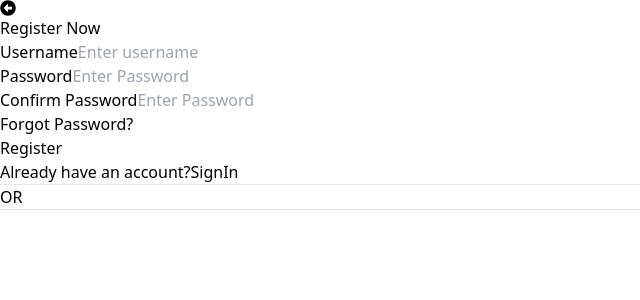
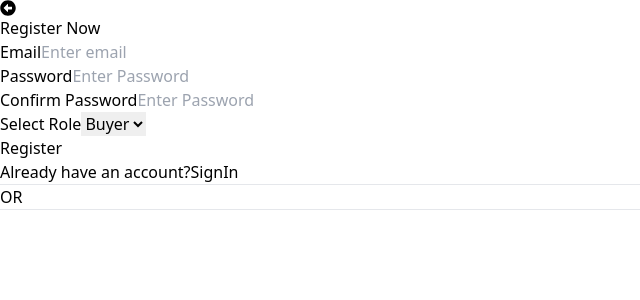
Before and after one commit to meizan2142/Gadget-Shop-Frontend, a React (Vite) app: page /signup in a window 1280 px wide. Shown: the top 300 px of the page, without its empty margins (0-640 px from the left). Built offline with nearby package versions, Linux system fonts and the light colour scheme.

Commit message:
Login and Register page is created

```diff
--- a/package.json
+++ b/package.json
@@ -10,6 +10,7 @@
     "preview": "vite preview"
   },
   "dependencies": {
+    "axios": "^1.7.7",
     "firebase": "^11.0.1",
     "localforage": "^1.10.0",
     "match-sorter": "^8.0.0",
--- a/src/pages/LogIn/LogIn.jsx
+++ b/src/pages/LogIn/LogIn.jsx
@@ -1,41 +1,63 @@
 import { NavLink } from 'react-router-dom';
 import { FaArrowAltCircleLeft } from "react-icons/fa";
+import { useForm } from 'react-hook-form';
 const LogIn = () => {
+    const {
+        register,
+        handleSubmit,
+        formState: { errors },
+    } = useForm()
+    const onSubmit = (data) => {
+        const email = data.email;
+        const password = data.password;
+        const select = data.select;
+        const userInfo = { email, password, select }
+        console.log(userInfo);
+        // axios.post('http://localhost:4000/users', {userInfo})
+        // .then(res => {
+        //     console.log(res);
+        // })
+        // .catch(error => {
+        //     console.log(error);
+        // })
+    }
     return (
         <div className="mx-auto w-full max-w-md space-y-4 rounded-lg border bg-white p-10 my-36">
             <div className='text-3xl'>
-            <NavLink to='/'><FaArrowAltCircleLeft /></NavLink>
+                <NavLink to='/'><FaArrowAltCircleLeft /></NavLink>
             </div>
             <h1 className="text-3xl font-semibold">Sign In</h1>
-            <form action="#" className="space-y-6">
+            <form onSubmit={handleSubmit(onSubmit)} className="space-y-6">
                 <div className="space-y-2 text-sm text-zinc-700 dark:text-zinc-300">
-                    <label htmlFor="username_2" className="block font-medium">
-                        Username
+                    <label htmlFor="Email" className="block font-medium">
+                        Email
                     </label>
                     <input
-                        className="flex h-10 w-full rounded-md border px-3 py-2 text-sm focus:ring-1 focus-visible:outline-none dark:border-zinc-700"
-                        id="username_2"
-                        placeholder="Enter username"
-                        name="username"
+                        className="flex h-10 w-full rounded-md border px-3 py-2 text-sm focus:ring-1 text-black focus-visible:outline-none dark:border-zinc-700"
+                        id="Email"
+                        placeholder="Enter email"
+                        {...register('email', { 'required': true })}
                         type="text"
                     />
+                    {errors.email?.type === 'required' && (
+                        <p className='text-red-400'>Name is required</p>
+                    )}
                 </div>
                 <div className="space-y-2 text-sm text-zinc-700 dark:text-zinc-300">
-                    <label htmlFor="password_2" className="block font-medium">
+                    <label htmlFor="password" className="block font-medium">
                         Password
                     </label>
                     <input
-                        className="flex h-10 w-full rounded-md border px-3 py-2 text-sm focus:ring-1 focus-visible:outline-none dark:border-zinc-700"
-                        id="password_2"
+                        className="flex h-10 w-full rounded-md border px-3 py-2 text-sm focus:ring-1 text-black focus-visible:outline-none dark:border-zinc-700"
                         placeholder="Enter Password"
-                        name="password"
+                        {...register('password', { required: true, minLength: 6 })}
                         type="password"
                     />
-                    <div className="flex justify-end text-xs">
-                        <a href="#" className="text-zinc-700 hover:underline dark:text-zinc-300">
-                            Forgot Password?
-                        </a>
-                    </div>
+                    {
+                        errors.password?.type === 'minLength' && (
+                            <p className='text-red-400'>Password length must have at least 6 characters</p>
+                        )
+                    }
                 </div>
                 <button className="w-1/2  rounded-md bg-cyan-500 mx-[90px] px-4 py-2 text-white transition-colors ">Submit</button>
             </form>
--- a/src/pages/Register/Register.jsx
+++ b/src/pages/Register/Register.jsx
@@ -1,16 +1,27 @@
 import { NavLink } from 'react-router-dom';
 import { useForm } from "react-hook-form"
 import { FaArrowAltCircleLeft } from 'react-icons/fa';
+// import axios from 'axios';
 const Register = () => {
     const {
         register,
         handleSubmit,
-        // watch,
+        watch,
         formState: { errors },
     } = useForm()
     const onSubmit = (data) => {
-        console.log(data, "I'm Here");
-
+        const email = data.email;
+        const password = data.password;
+        const select = data.select;
+        const userInfo = { email, password, select }
+        console.log(userInfo);
+        // axios.post('http://localhost:4000/users', {userInfo})
+        // .then(res => {
+        //     console.log(res);
+        // })
+        // .catch(error => {
+        //     console.log(error);
+        // })
     }
     return (
         <div className="mx-auto w-full max-w-md space-y-4 rounded-lg border bg-white p-10 my-36">
@@ -20,48 +31,72 @@ const Register = () => {
             <h1 className="text-3xl font-semibold">Register Now</h1>
             <form onSubmit={handleSubmit(onSubmit)} className="space-y-6">
                 <div className="space-y-2 text-sm text-zinc-700 dark:text-zinc-300">
-                    <label htmlFor="username_2" className="block font-medium">
-                        Username
+                    <label htmlFor="Email" className="block font-medium">
+                        Email
                     </label>
                     <input
                         className="flex h-10 w-full rounded-md border px-3 py-2 text-sm focus:ring-1 text-black focus-visible:outline-none dark:border-zinc-700"
-                        id="username_2"
-                        placeholder="Enter username"
-                        {...register('username', { 'required': true })}
+                        id="Email"
+                        placeholder="Enter email"
+                        {...register('email', { 'required': true })}
                         type="text"
                     />
-                    {errors.username?.type === 'required' && (
+                    {errors.email?.type === 'required' && (
                         <p className='text-red-400'>Name is required</p>
                     )}
                 </div>
                 <div className="space-y-2 text-sm text-zinc-700 dark:text-zinc-300">
-                    <label htmlFor="username_2" className="block font-medium">
+                    <label htmlFor="password" className="block font-medium">
                         Password
                     </label>
                     <input
                         className="flex h-10 w-full rounded-md border px-3 py-2 text-sm focus:ring-1 text-black focus-visible:outline-none dark:border-zinc-700"
-                        id="username_2"
                         placeholder="Enter Password"
-                        {...register('password', { required: true, maxLenght: 6 })}
+                        {...register('password', { required: true, minLength: 6 })}
                         type="password"
                     />
+                    {
+                        errors.password?.type === 'minLength' && (
+                            <p className='text-red-400'>Password length must have at least 6 characters</p>
+                        )
+                    }
                 </div>
                 <div className="space-y-2 text-sm text-zinc-700 dark:text-zinc-300">
-                    <label htmlFor="password_2" className="block font-medium">
+                    <label htmlFor="password" className="block font-medium">
                         Confirm Password
                     </label>
                     <input
                         className="flex h-10 w-full rounded-md border px-3 py-2 text-sm focus:ring-1 text-black focus-visible:outline-none dark:border-zinc-700"
-                        id="password_2"
                         placeholder="Enter Password"
-                        {...register('confirm', { required: true, maxLenght: 6 })}
+                        id='confirm'
+                        {...register('confirm', {
+                            required: true,
+                            validate: (value) => {
+                                if (watch('password') != value) {
+                                    return 'Your password do not match';
+                                }
+                            }
+                        })}
                         type="password"
                     />
-                    <div className="flex justify-end text-xs">
-                        <a href="#" className="text-zinc-700 hover:underline dark:text-zinc-300">
-                            Forgot Password?
-                        </a>
-                    </div>
+                    {
+                        errors?.confirm && (
+                            <p className='text-red-400'>Both passwords must match</p>
+                        )
+                    }
+                </div>
+                <div className="space-y-2 text-sm text-zinc-700 dark:text-zinc-300">
+                    <label htmlFor="select" className="block font-medium">
+                        Select Role
+                    </label>
+                    <select
+                        className="flex h-10 w-full rounded-md border px-3 py-2 text-sm focus:ring-1 text-black focus-visible:outline-none dark:border-zinc-700"
+                        id="select"
+                        {...register('select', { required: true })}
+                    >
+                        <option value="buyer">Buyer</option>
+                        <option value="seller">Seller</option>
+                    </select>
                 </div>
                 <button className="w-1/2  rounded-md bg-cyan-500 mx-[90px] px-4 py-2 text-white transition-colors" type='submit'>Register</button>
             </form>
```
Also changed, not shown: src/AuthProvider/AuthProvider.jsx (+70 -5 lines), 1 other file (tests, documents, lock files or other folders).
